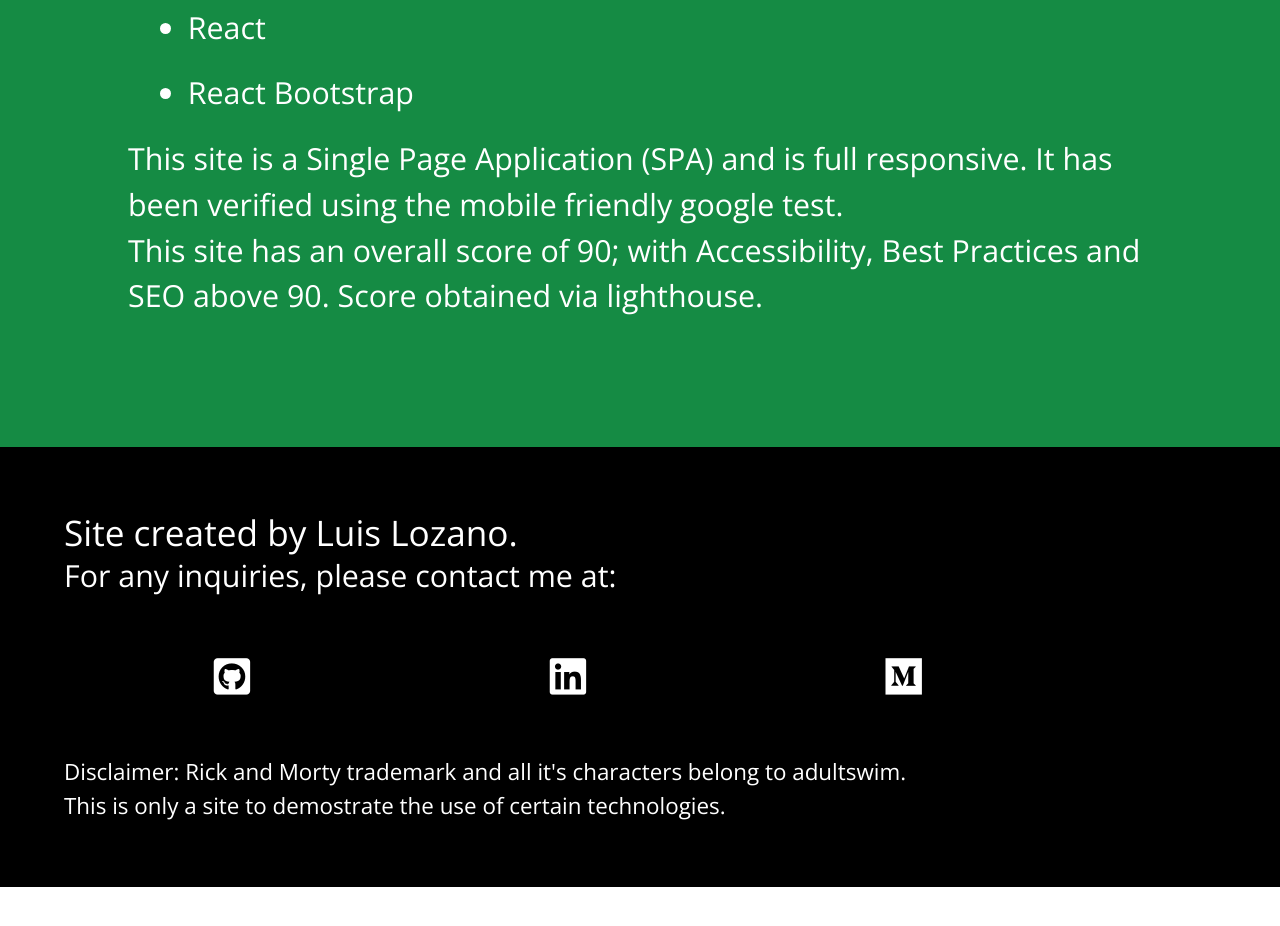
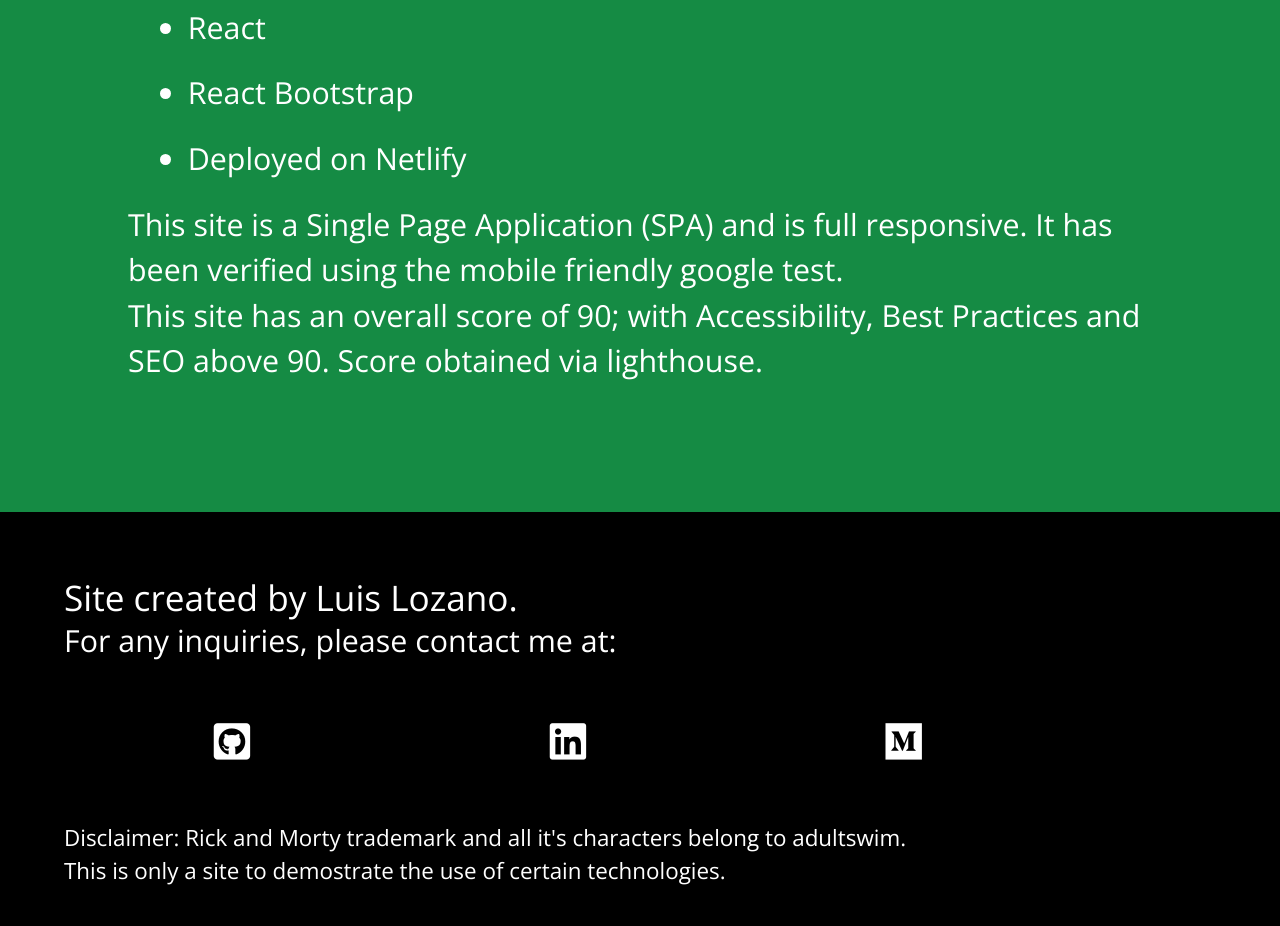
Before and after one commit to lslozano/Rick-Morty-CharacterSite, a React (Create React App) app: page /about in a window 1280 px wide. Shown: the part 1120-2046 px from the top of the page. Before the commit the page ends 2007 px from the top, so only its background shows below. Built offline with nearby package versions, Linux system fonts and the light colour scheme.

Commit message:
Added information to correctly specify it was deployed on Netlify

```diff
--- a/src/components/About.js
+++ b/src/components/About.js
@@ -24,6 +24,7 @@ function About() {
         <li>HTML</li>
         <li>React</li>
         <li>React Bootstrap</li>
+        <li>Deployed on Netlify</li>
       </ul>
       <p>This site is a Single Page Application (SPA) and is full responsive. It has been verified using the mobile friendly google test.</p>
       <p>This site has an overall score of 90; with Accessibility, Best Practices and SEO above 90. Score obtained via lighthouse.</p>
```
